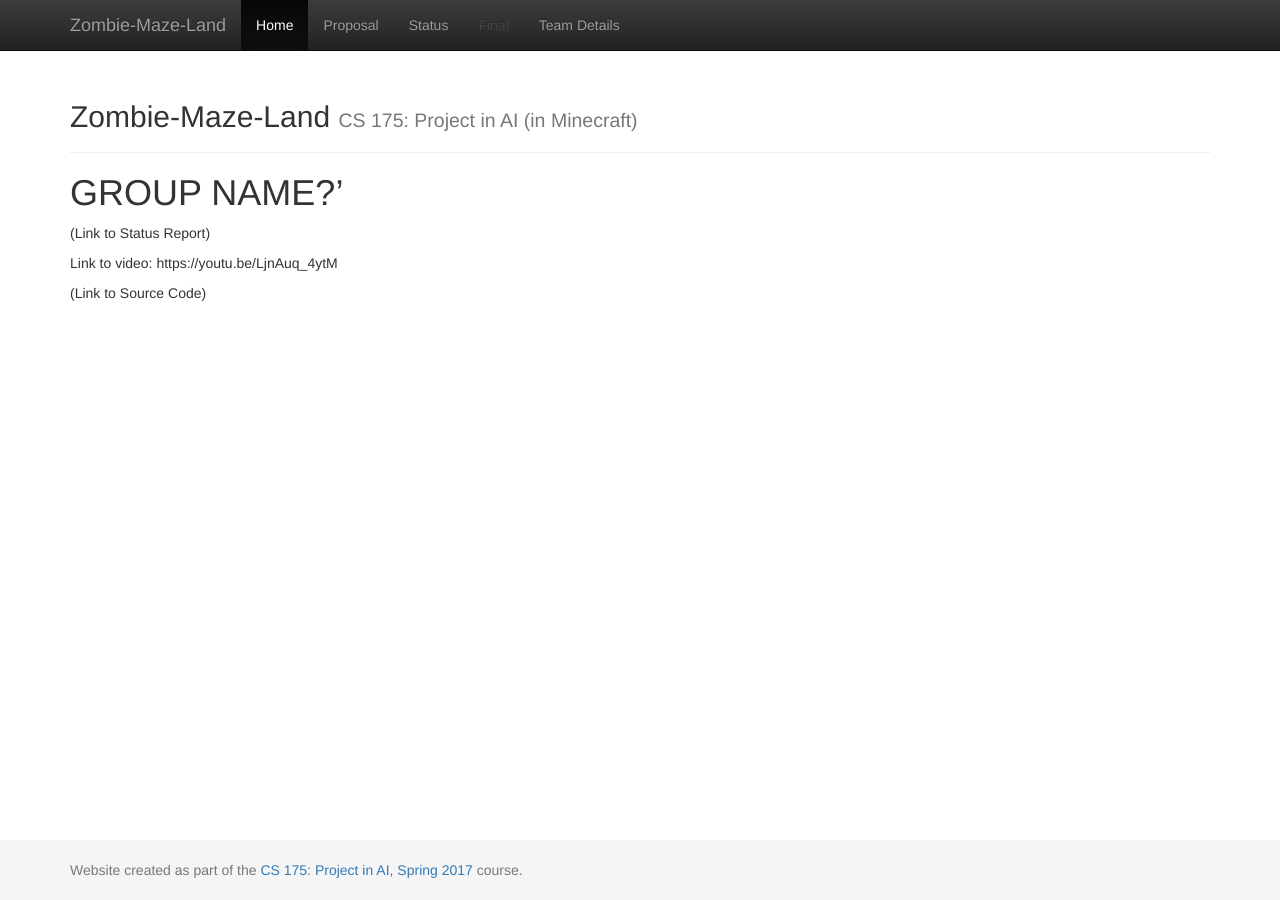
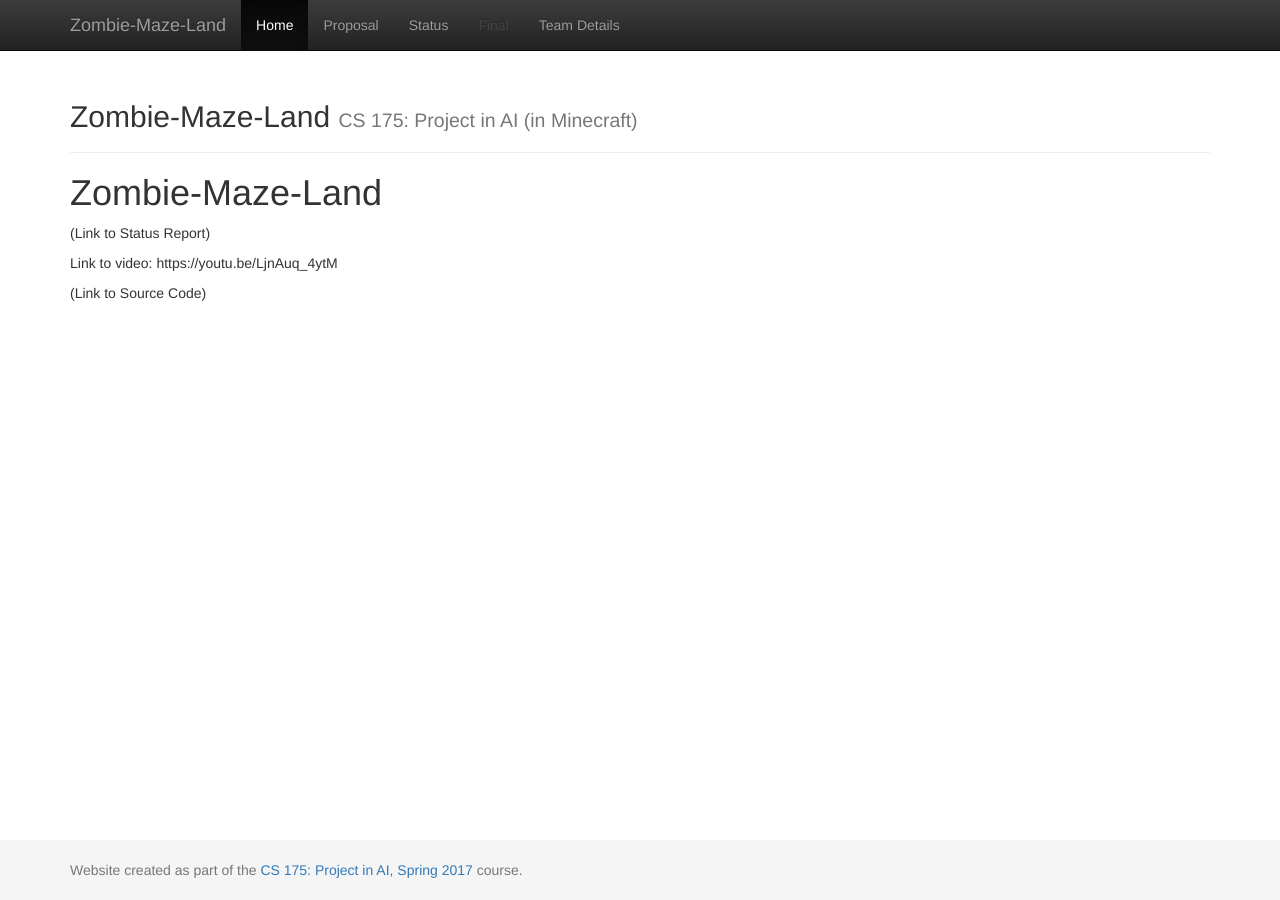
Before and after one commit to becamorin20/Group-16, a Jekyll site: the page built from docs/index.md, in a window 1280 px wide. Built offline with Jekyll 4.4.1, drawn with Linux system fonts in a browser that asks for light colours.

Commit message:
Update index.md

```diff
--- a/docs/index.md
+++ b/docs/index.md
@@ -3,7 +3,7 @@ layout: default
 title:  Home
 ---
 
-# GROUP NAME?'
+# Zombie-Maze-Land
 
 (Link to Status Report)
 
```
